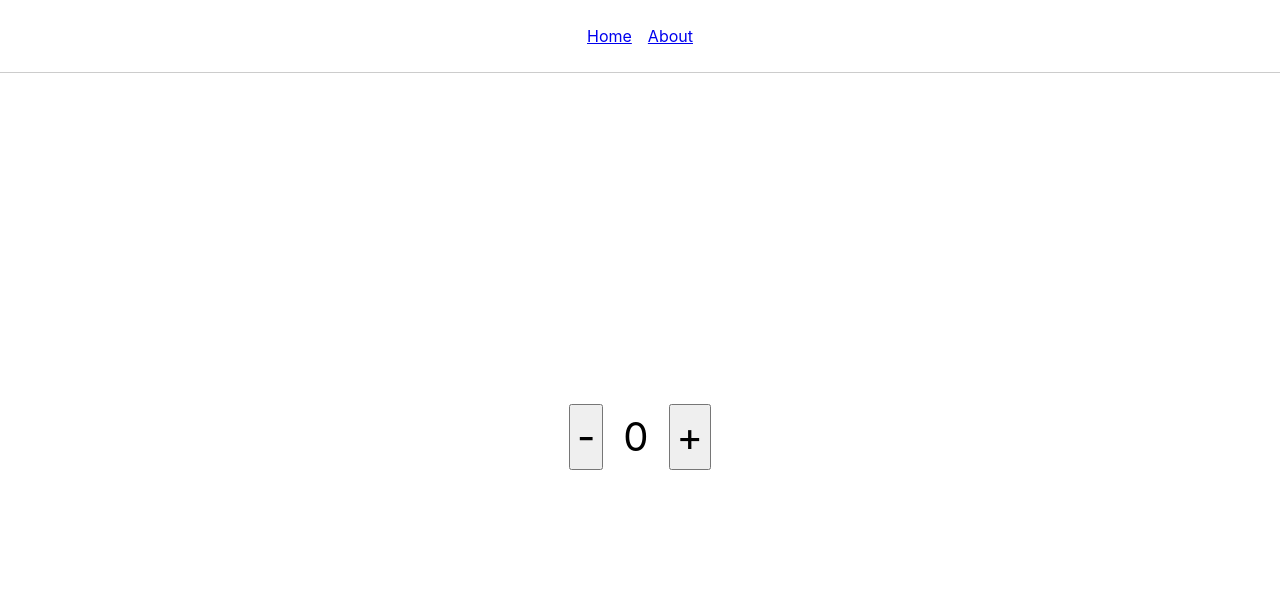
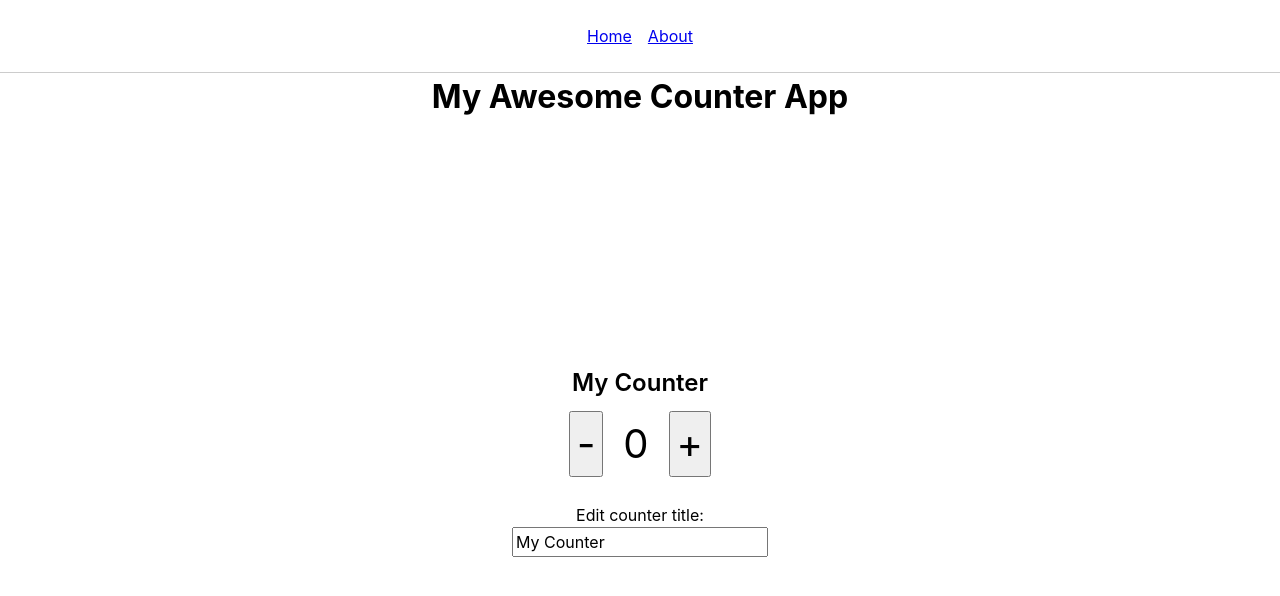
Before and after one commit to deejayjay/udemy-vue3-composition-api, a Vue app in the folder Section-2/vue-composition-api-basics/: page / in a window 1280 px wide. Shown: the top 596 px of the page. Built offline with nearby package versions, Linux system fonts and the light colour scheme.

Commit message:
Adds reactive and non-reactive data to the app

```diff
--- a/Section-2/vue-composition-api-basics/src/views/HomeView.vue
+++ b/Section-2/vue-composition-api-basics/src/views/HomeView.vue
@@ -1,35 +1,50 @@
 <template>
+  <h1 class="app__title">{{ appTitle }}</h1>
   <div class="home">
-    <div>
+    <div class="counter__wrapper">
+      <h2 class="title">{{ counterData.title }}</h2>
       <button type="button"
               class="btn"
               @click="decreaseCounter">
         -
       </button>
-      <span class="counter">{{ counter }}</span>
+      <span class="counter">{{ counterData.count }}</span>
       <button type="button"
               class="btn"
               @click="increaseCounter">
         +
       </button>
+      <div class="edit__wrapper">
+        <label for="edit"
+               class="edit__label">Edit counter title:</label>
+        <input v-model="counterData.title"
+               type="text"
+               id="edit"
+               class="edit__control">
+      </div>
     </div>
   </div>
 </template>
 
 <script setup>
-import { ref } from 'vue';
+import { reactive } from 'vue';
 
-const counter = ref(0);
+const appTitle = 'My Awesome Counter App'
+
+const counterData = reactive({
+  count: 0,
+  title: 'My Counter',
+});
 
 function increaseCounter() {
-  counter.value++;
+  counterData.count++;
 }
 
 function decreaseCounter() {
-  if (counter.value === 0) {
+  if (counterData.count === 0) {
     return;
   }
-  counter.value--;
+  counterData.count--;
 }
 </script>
 
@@ -40,6 +55,30 @@ function decreaseCounter() {
   place-items: center;
 }
 
+.edit__wrapper {
+  margin-top: 1rem;
+}
+
+.edit__label {
+  display: block;
+}
+
+.app__title {
+  text-align: center;
+  font-weight: 700;
+  font-size: 2rem;
+}
+
+.counter__wrapper {
+  text-align: center;
+}
+
+.title {
+  text-align: center;
+  font-weight: 600;
+  font-size: 1.5rem;
+}
+
 .btn,
 .counter {
   font-size: 2.5rem;
```
